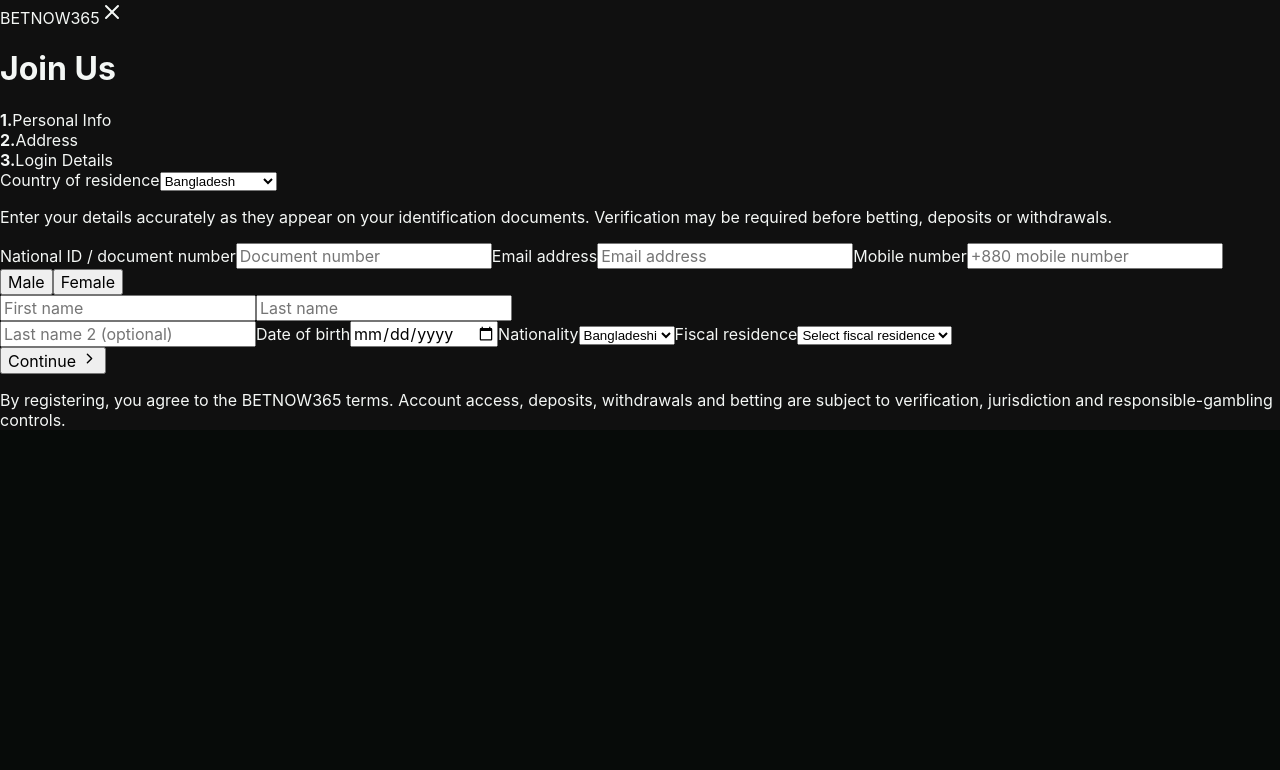
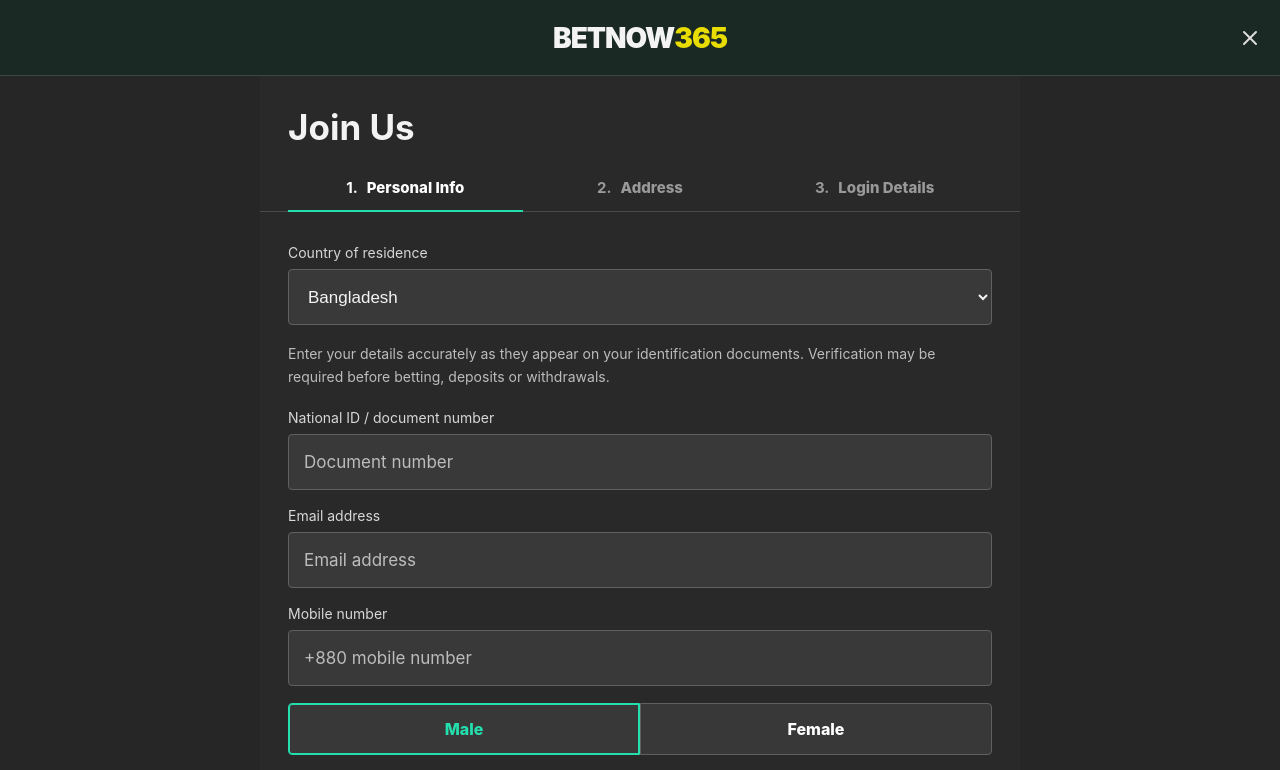
Before and after one commit to testertestjusttest-ai/Bet-365, a Next.js app: page /register in a window 1280 px wide. Shown: the top 770 px of the page. Built offline with nearby package versions, Linux system fonts and the light colour scheme.

Commit message:
style: match multi-step registration experience

```diff
--- a/app/globals.css
+++ b/app/globals.css
@@ -114,3 +114,31 @@
  .home-live{padding-left:12px;padding-right:12px}.content-layout{padding-left:12px;padding-right:12px}
  .footer-grid{grid-template-columns:1fr}.site-footer{padding-left:18px;padding-right:18px}.footer-bottom strong{font-size:30px}
 }
+
+.register-page{min-height:100vh;background:#262626;color:#f3f3f3;padding-bottom:90px}
+.register-top{height:76px;background:#1b2924;border-bottom:1px solid #3a4842;display:flex;align-items:center;justify-content:center;padding:0 20px;position:relative}
+.register-top>a:last-child{position:absolute;right:18px;color:#ddd;display:flex}
+.register-brand{font-size:28px;font-weight:900;letter-spacing:-1px}.register-brand span{color:#e8dc00}
+.register-card{width:min(100%,760px);margin:0 auto;background:#292929;padding:30px 28px 55px;min-height:calc(100vh - 76px)}
+.register-card h1{font-size:35px;margin:0 0 30px}
+.register-steps{display:grid;grid-template-columns:repeat(3,1fr);border-bottom:1px solid #4a4a4a;margin:0 -28px 32px;padding:0 28px}
+.register-steps>div{display:flex;gap:9px;align-items:center;justify-content:center;padding:0 5px 14px;color:#999;font-size:15px;font-weight:800;position:relative}
+.register-steps>div.active{color:#fff}.register-steps>div.active:after{content:"";position:absolute;left:0;right:0;bottom:-1px;height:2px;background:#23dfad}
+.register-section{display:grid;gap:17px}
+.register-section label{display:grid;gap:8px;color:#d7d7d7;font-size:14px}
+.register-section input,.register-section select{height:56px;width:100%;border:1px solid #606060;border-radius:4px;background:#393939;color:#f4f4f4;padding:0 15px;font-size:17px;outline:none}
+.register-section input:focus,.register-section select:focus{border-color:#24dfad;box-shadow:0 0 0 1px #24dfad44}
+.register-section input::placeholder{color:#bcbcbc}
+.register-help{color:#bcbcbc;font-size:14px;line-height:1.65;margin:0 0 4px}
+.register-two{display:grid;grid-template-columns:1fr 1fr;gap:10px}
+.gender-switch{display:grid;grid-template-columns:1fr 1fr}
+.gender-switch button{height:52px;border:1px solid #606060;background:#383838;color:#fff;font-weight:800}.gender-switch button:first-child{border-radius:4px 0 0 4px}.gender-switch button:last-child{border-radius:0 4px 4px 0}.gender-switch button.active{border-color:#24dfad;color:#24dfad;box-shadow:inset 0 0 0 1px #24dfad}
+.verification-note{display:flex;gap:12px;padding:15px;border:1px solid #415149;background:#202f29;border-radius:6px;color:#c4d0ca;font-size:13px;line-height:1.55}
+.register-check{display:flex!important;grid-template-columns:none!important;display:flex!important;flex-direction:row!important;align-items:flex-start;gap:10px!important;line-height:1.5}
+.register-check input{width:19px!important;height:19px!important;flex:0 0 auto;padding:0!important;margin-top:2px;accent-color:#24dfad}
+.register-actions{display:flex;justify-content:space-between;gap:12px;margin-top:26px}
+.primary-action,.secondary-action{min-height:52px;border-radius:4px;padding:0 24px;font-weight:900;font-size:15px;display:inline-flex;align-items:center;justify-content:center;gap:5px}
+.primary-action{margin-left:auto;background:#23dfad;border:1px solid #23dfad;color:#062019}.primary-action:disabled{opacity:.55}
+.secondary-action{background:#393939;border:1px solid #666;color:#fff}
+.register-footnote{color:#8f8f8f;font-size:11px;line-height:1.6;margin:25px 0 0}
+@media(max-width:600px){.register-card{padding:22px 18px 48px}.register-card h1{font-size:30px;margin-bottom:25px}.register-steps{margin-left:-18px;margin-right:-18px;padding:0 18px}.register-steps>div{font-size:12px}.register-two{grid-template-columns:1fr}.register-section input,.register-section select{height:54px}.register-page .bottom-nav{display:flex}}
```
